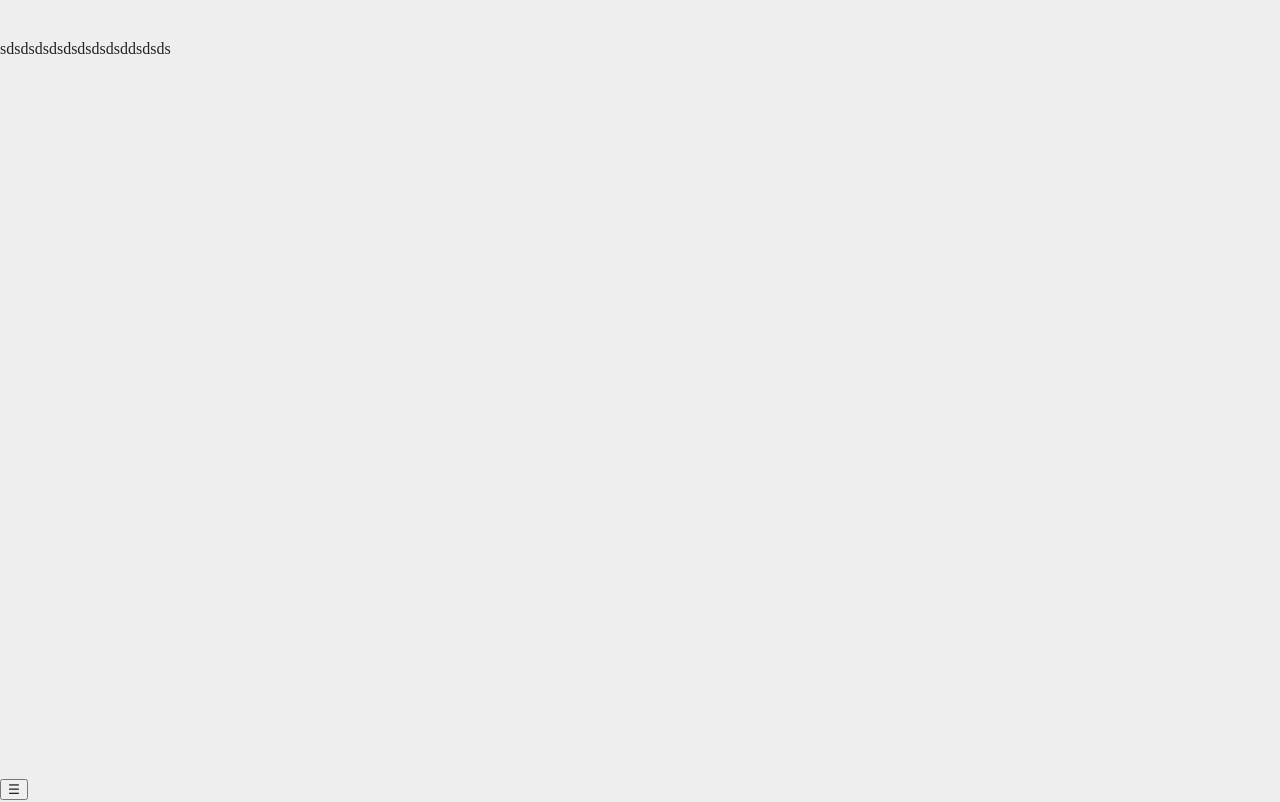
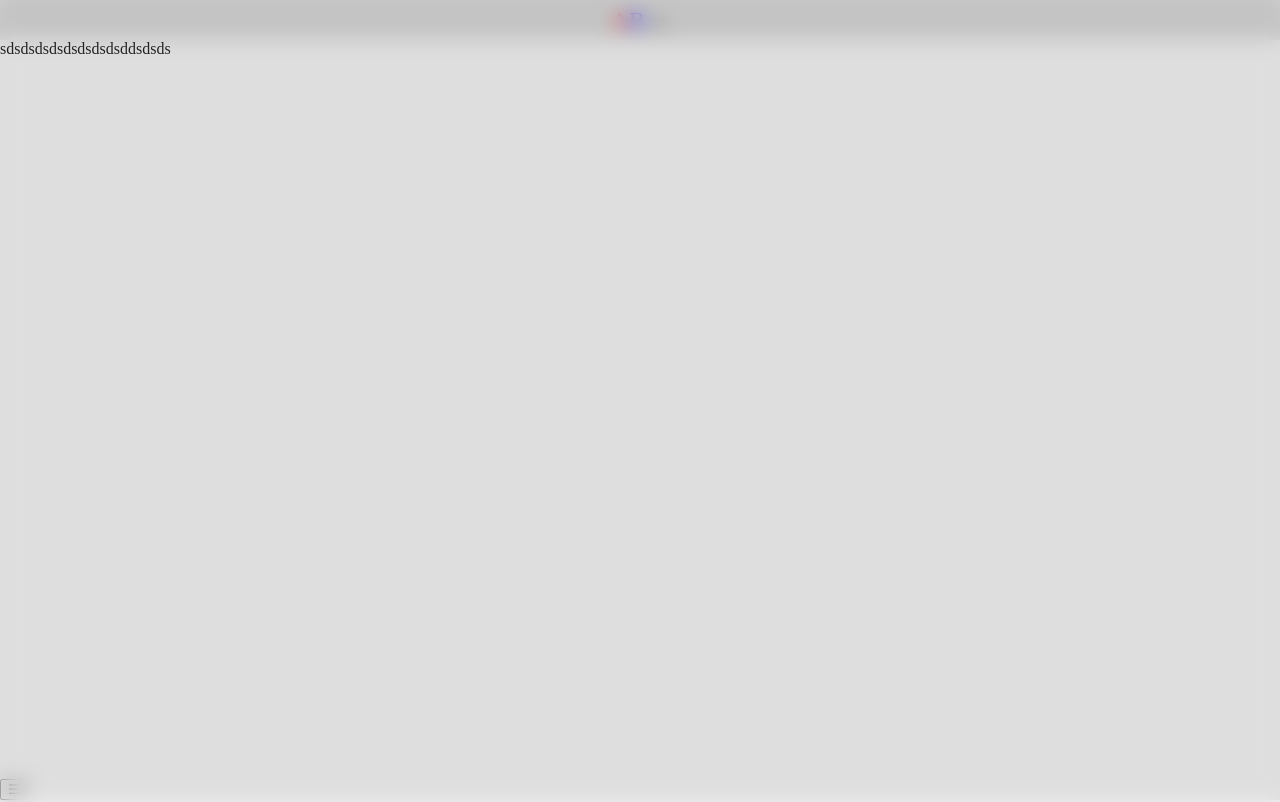
Before and after one commit to acetbug/acetbug.github.io, a Next.js app: page / in a window 1280 px wide. Shown: the top 802 px of the page. Built offline with nearby package versions, Linux system fonts and the light colour scheme.

Commit message:
fix: 更新全局样式，设置box-sizing，优化布局组件和导航栏的样式

```diff
--- a/app/global.css
+++ b/app/global.css
@@ -22,6 +22,10 @@
   }
 }
 
+:root {
+  box-sizing: border-box;
+}
+
 ::-webkit-scrollbar {
   display: none;
 }
--- a/app/layout.tsx
+++ b/app/layout.tsx
@@ -26,10 +26,10 @@
         <meta name="color-scheme" content="light dark" />
       </head>
       <body style={{ height: "100%", margin: 0 }}>
-        {children}
         <div
           style={{
             position: "absolute",
+            width: "100%",
             height: "100%",
             display: "flex",
             flexDirection: "column",
@@ -44,6 +44,7 @@
         >
           ☰
         </button>
+        {children}
       </body>
     </html>
   );
--- a/components/navBar.tsx
+++ b/components/navBar.tsx
@@ -10,7 +10,7 @@
         left: left,
         flexGrow: 1,
         width: width,
-        transition: "transform 0.3s ease",
+        transition: "all 0.3s ease",
         display: "flex",
         flexDirection: "column",
         alignItems: "center",
```
